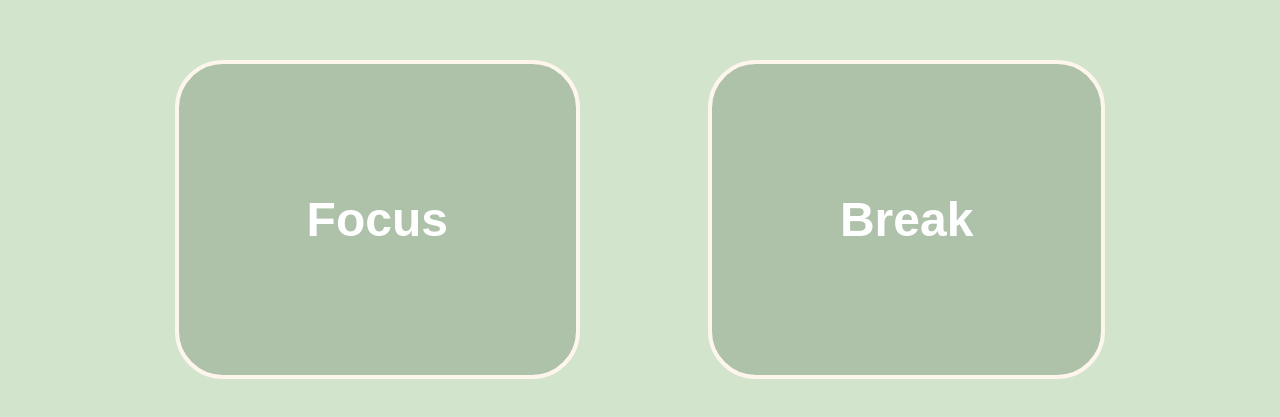
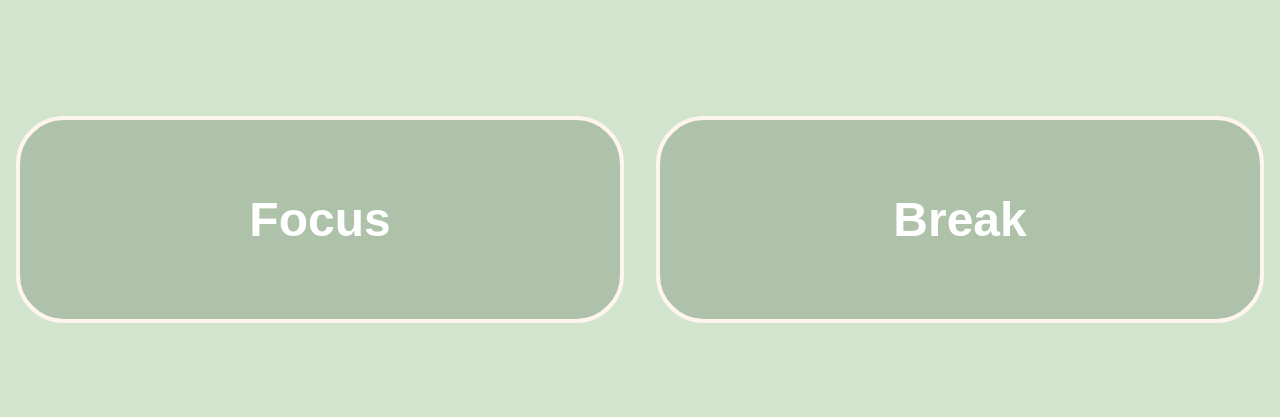
Before and after one commit to CodeSoom-Project/pomodoro, a React (Create React App) app: page / in a window 1280 px wide. Shown: the part 181-598 px from the top of the page. Built offline with nearby package versions, Linux system fonts and the light colour scheme.

Commit message:
스타일을 수정하라

```diff
--- a/src/styles/ModeButtons/index.tsx
+++ b/src/styles/ModeButtons/index.tsx
@@ -3,8 +3,9 @@ import { FC } from 'react';
 import { ModeButton } from 'typings/styles';
 
 const ModeButtonsStyle = styled.button({
-  padding: '8rem',
-  margin: '0 4rem',
+  width: '50%',
+  padding: '1.5em .5rem',
+  margin: '0 1rem',
 
   borderRadius: '3rem',
   border: '.3rem solid #FEF5ED',
```
